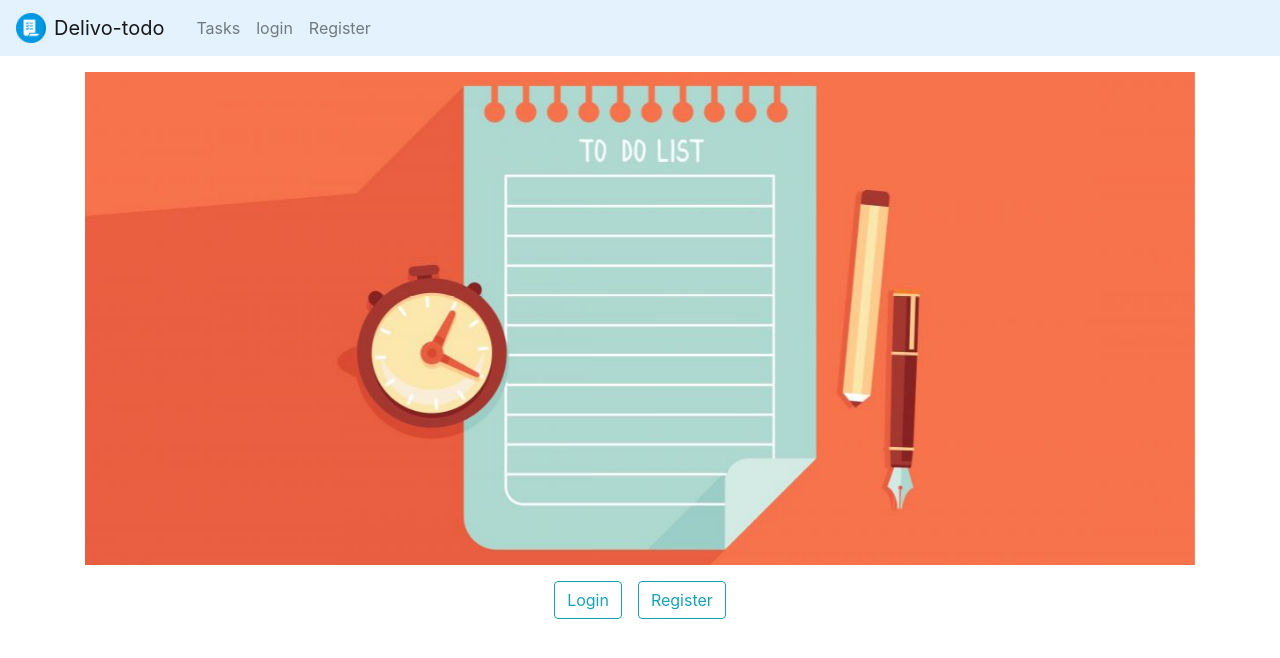
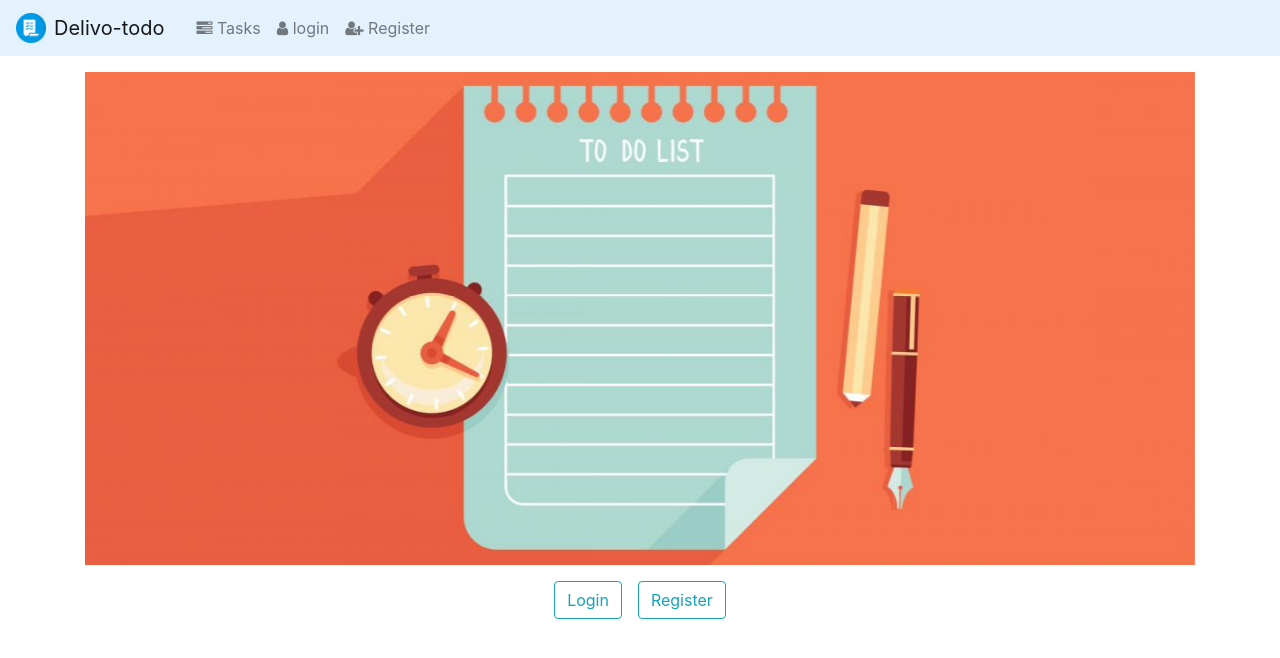
Before and after one commit to Syldox/React-todo-list, a React (Create React App) app: page / in a window 1280 px wide. Shown: the top 658 px of the page. Built offline with nearby package versions, Linux system fonts and the light colour scheme.

Commit message:
adding icons to the navbar

```diff
--- a/src/components/NavBar.jsx
+++ b/src/components/NavBar.jsx
@@ -28,13 +28,13 @@ const NavBar = () => {
 			<div className="collapse navbar-collapse" id="navbarNavAltMarkup">
 				<div className="navbar-nav">
 					<NavLink className="nav-item nav-link" to="/tasks">
-						Tasks <span className="sr-only">(current)</span>
+						<i className="fa fa-tasks" /> Tasks <span className="sr-only">(current)</span>
 					</NavLink>
 					<NavLink className="nav-item nav-link" to="/login">
-						login
+						<i className="fa fa-user" /> login
 					</NavLink>
 					<NavLink className="nav-item nav-link" to="/register">
-						Register
+						<i class="fa fa-user-plus" /> Register
 					</NavLink>
 				</div>
 			</div>
```
